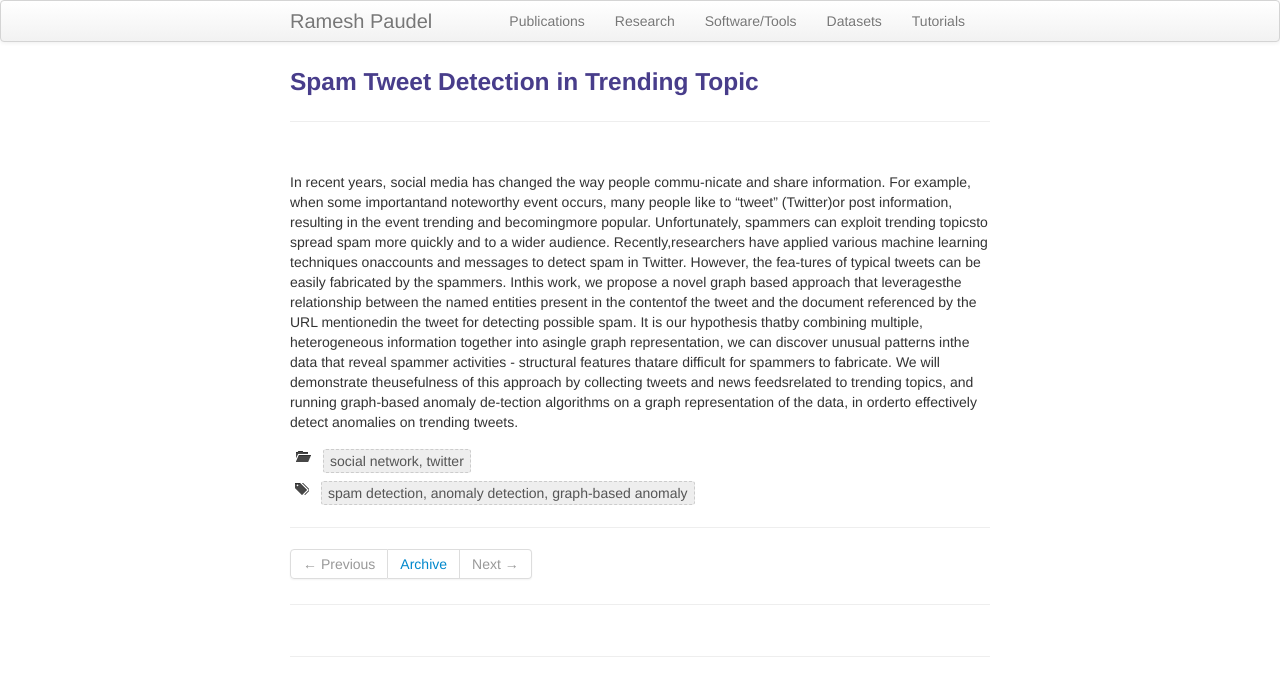
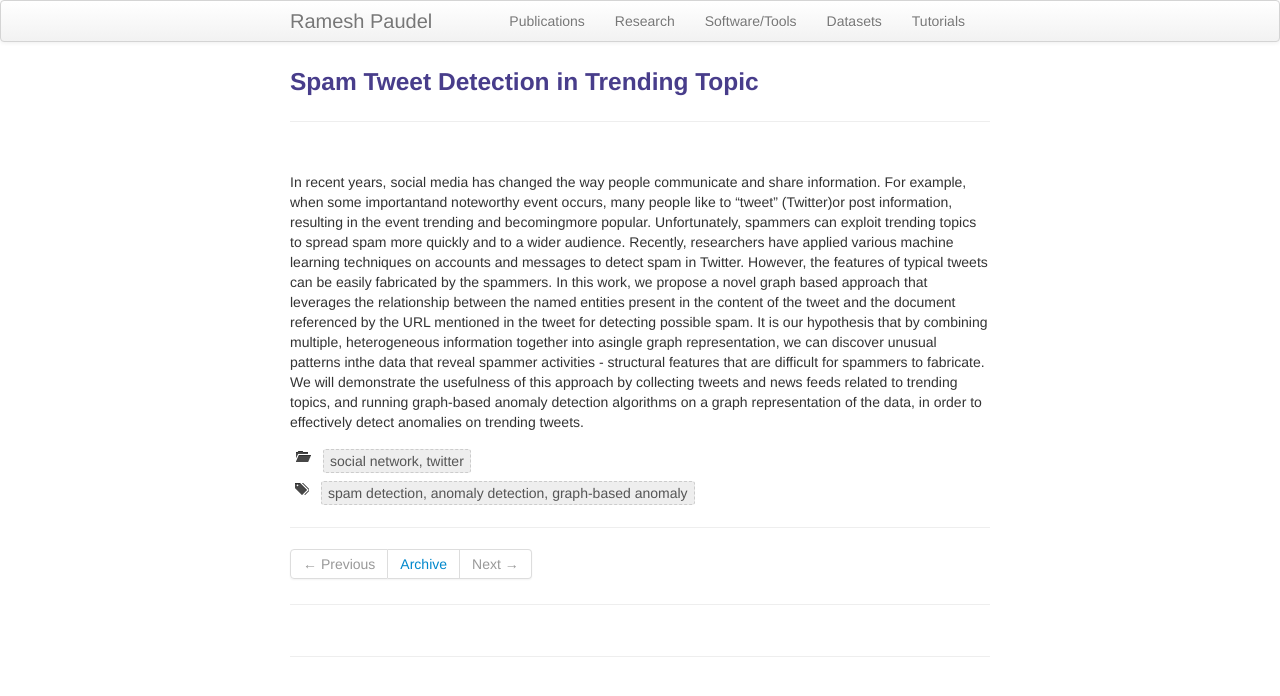
Before and after one commit to rpaudel42/rpaudel42.github.io, a Jekyll site: the page built from pages/spamtweet.md, in a window 1280 px wide. Shown: the top 696 px of the page. Built offline with Jekyll 4.4.1, drawn with Linux system fonts in a browser that asks for light colours.

Commit message:
Update spamtweet.md

```diff
--- a/pages/spamtweet.md
+++ b/pages/spamtweet.md
@@ -7,4 +7,4 @@ description: Ramesh Paudel; Spam Tweet Detection in Trending Topic
 ---
 
 
-In recent years, social media has changed the way people commu-nicate and share information. For example, when some importantand noteworthy event occurs, many people like to "tweet" (Twitter)or post information, resulting in the event trending and becomingmore popular. Unfortunately, spammers can exploit trending topicsto spread spam more quickly and to a wider audience. Recently,researchers have applied various machine learning techniques onaccounts and messages to detect spam in Twitter. However, the fea-tures of typical tweets can be easily fabricated by the spammers. Inthis work, we propose a novel graph based approach that leveragesthe relationship between the named entities present in the contentof the tweet and the document referenced by the URL mentionedin the tweet for detecting possible spam. It is our hypothesis thatby combining multiple, heterogeneous information together into asingle graph representation, we can discover unusual patterns inthe data that reveal spammer activities - structural features thatare difficult for spammers to fabricate. We will demonstrate theusefulness of this approach by collecting tweets and news feedsrelated to trending topics, and running graph-based anomaly de-tection algorithms on a graph representation of the data, in orderto effectively detect anomalies on trending tweets.
+In recent years, social media has changed the way people communicate and share information. For example, when some importantand noteworthy event occurs, many people like to "tweet" (Twitter)or post information, resulting in the event trending and becomingmore popular. Unfortunately, spammers can exploit trending topics to spread spam more quickly and to a wider audience. Recently, researchers have applied various machine learning techniques on accounts and messages to detect spam in Twitter. However, the features of typical tweets can be easily fabricated by the spammers. In this work, we propose a novel graph based approach that leverages the relationship between the named entities present in the content of the tweet and the document referenced by the URL mentioned in the tweet for detecting possible spam. It is our hypothesis that by combining multiple, heterogeneous information together into asingle graph representation, we can discover unusual patterns inthe data that reveal spammer activities - structural features that are difficult for spammers to fabricate. We will demonstrate the usefulness of this approach by collecting tweets and news feeds related to trending topics, and running graph-based anomaly detection algorithms on a graph representation of the data, in order to effectively detect anomalies on trending tweets.
```
